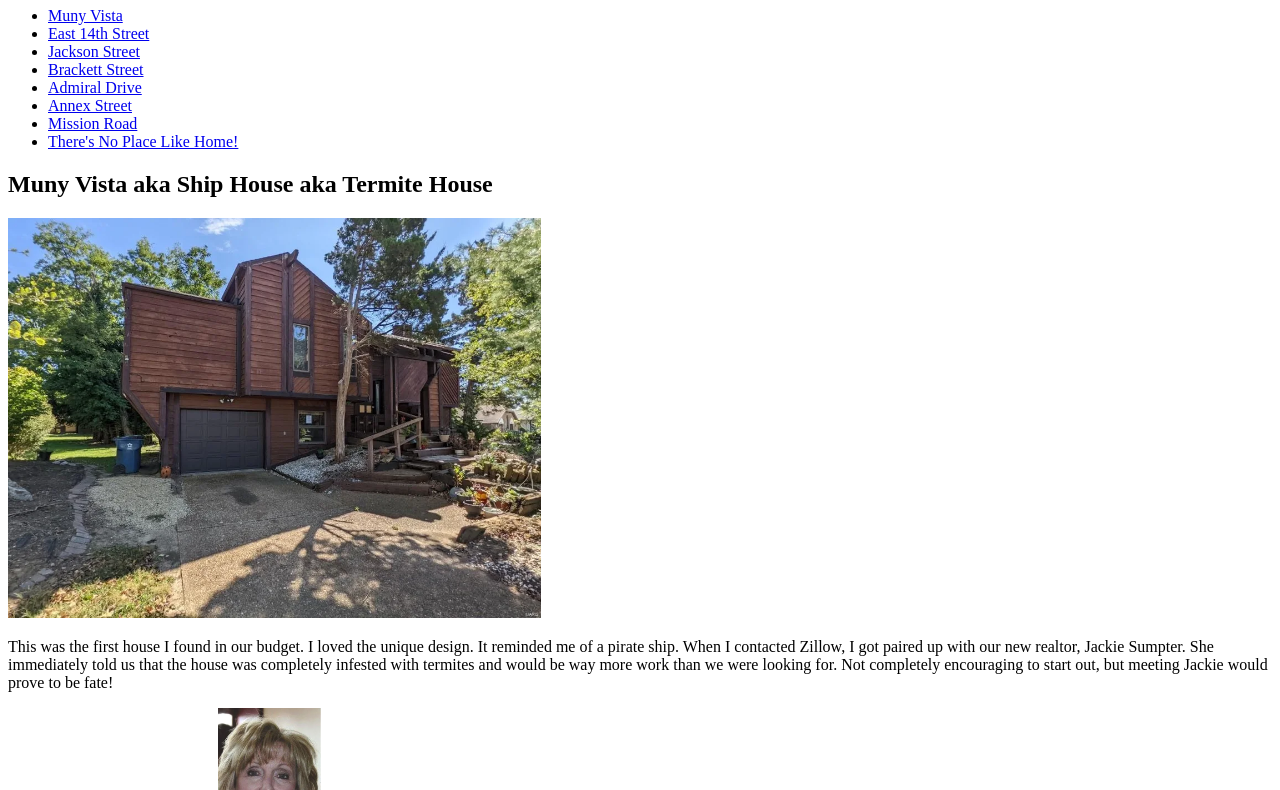
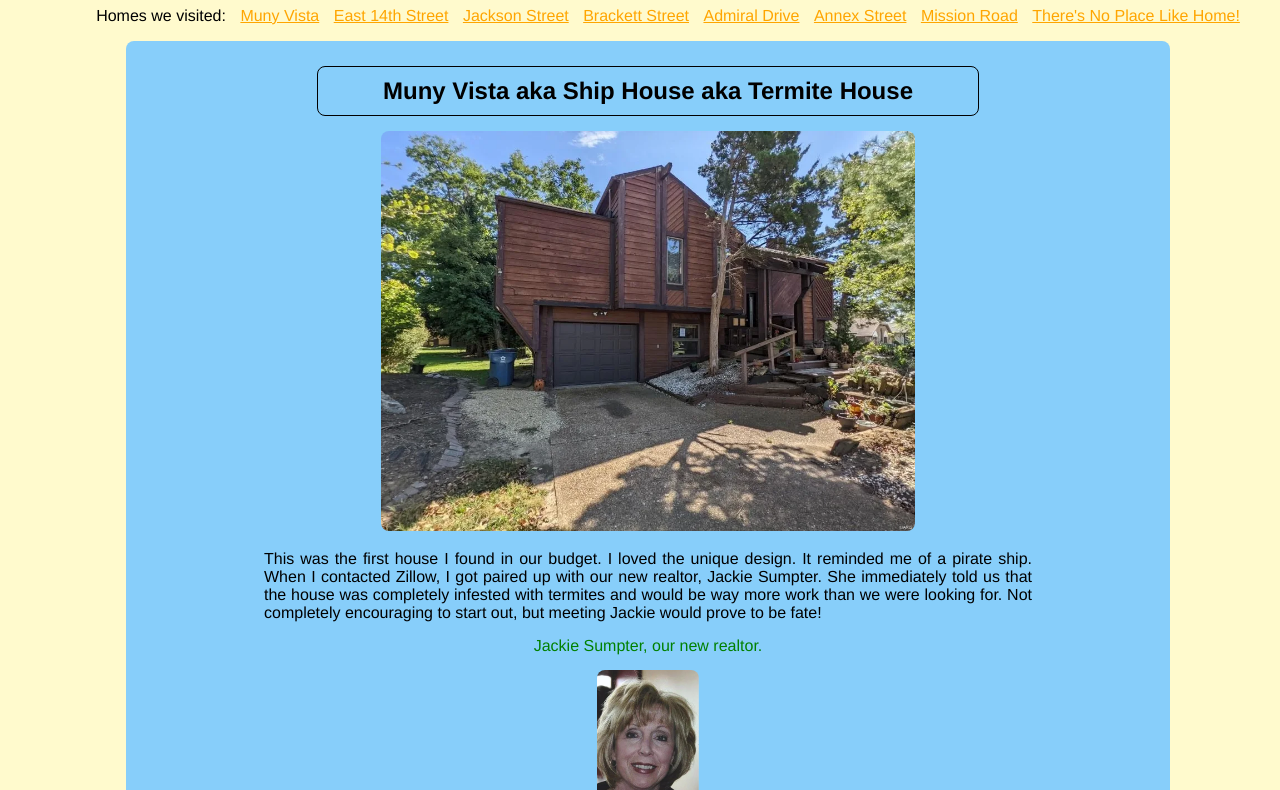
Before and after one commit to ha-x-3/html-me-something, a website: page index.html in a window 1280 px wide. Shown: the part 73-863 px from the top of the page. Drawn offline with Linux system fonts and the light colour scheme.

Commit message:
Added CSS styling

```diff
--- a/index.html
+++ b/index.html
@@ -2,12 +2,13 @@
 <html>
    <head>
       <title> &diams; Buying a House &diams; </title>
+      <link rel="stylesheet" href="styles.css" type="text/css">
    </head>
    <body>
       <!-- Write your HTML in this file! -->
       <header>
-         <h1>Our Home Buying Journey</h1>
-         <ul>
+         <h1 id="mainHeading">Our Home Buying Journey</h1>
+         <ul>Homes we visited:
           <li><a href="#muny-vista">Muny Vista</a></li>
           <li><a href="#e-14th">East 14th Street</a></li>
           <li><a href="#jackson">Jackson Street</a></li>
@@ -24,7 +25,8 @@
              <h2 id="muny-vista">Muny Vista aka Ship House aka Termite House</h1>
              <img src="img/munyVista.jpg" alt="Muny Vista House" height="400px">
              <p>This was the first house I found in our budget. I loved the unique design. It reminded me of a pirate ship. When I contacted Zillow, I got paired up with our new realtor, Jackie Sumpter. She immediately told us that the house was completely infested with termites and would be way more work than we were looking for. Not completely encouraging to start out, but meeting Jackie would prove to be fate!</p>
-             <aside>Jackie Sumpter, our new realtor.
+             <aside>
+              <p id="testP" class="funParagraph">Jackie Sumpter, our new realtor.</p>
                <img src="img/jackieSumpter.jpg" alt="Realtor Jackie Sumpter" height="150px">
              </aside>
            </section>
@@ -66,7 +68,7 @@
            </section>
          </article>
        </main>
-       <footer>
+       <footer id="footer" class="footer">
         Jump to:
         <a href="#muny-vista">Muny Vista</a> &bull;
         <a href="#e-14th">East 14th Street</a> &bull;
--- a/styles.css
+++ b/styles.css
@@ -1 +1,68 @@
 /* Write your CSS here! */
+body {
+  margin: 8px;
+  display: block;
+  font-family: Helvetica, sans-serif;
+  background-color: lemonchiffon;
+  width: 100%;
+}
+
+#mainHeading {
+  color: red;
+  text-align: center;
+}
+
+.funParagraph {
+  color: green;
+  text-align: center;
+}
+
+a {
+  color: orange;
+}
+
+ul {
+  text-align: center;
+}
+
+li {
+  list-style: none;
+  margin-left: 10px;
+  display: inline-block
+}
+
+article {
+  width: 80vw;
+  min-width: 700px;
+  background-color: lightskyblue;
+  margin: auto;
+  text-align: center;
+  border-radius: 8px;
+  padding: 10px;
+}
+
+h2 {
+  border: black solid 1px;
+  padding: 10px;
+  border-radius: 8px;
+  max-width: 50vw;
+  margin: 15px auto;
+}
+
+img {
+  border-radius: 8px;
+}
+
+p {
+  max-width: 60vw;
+  margin: 15px auto;
+  text-align: justify;
+}
+
+#footer {
+  text-align: center;
+}
+
+.footer {
+  padding: 8px;
+}
```
